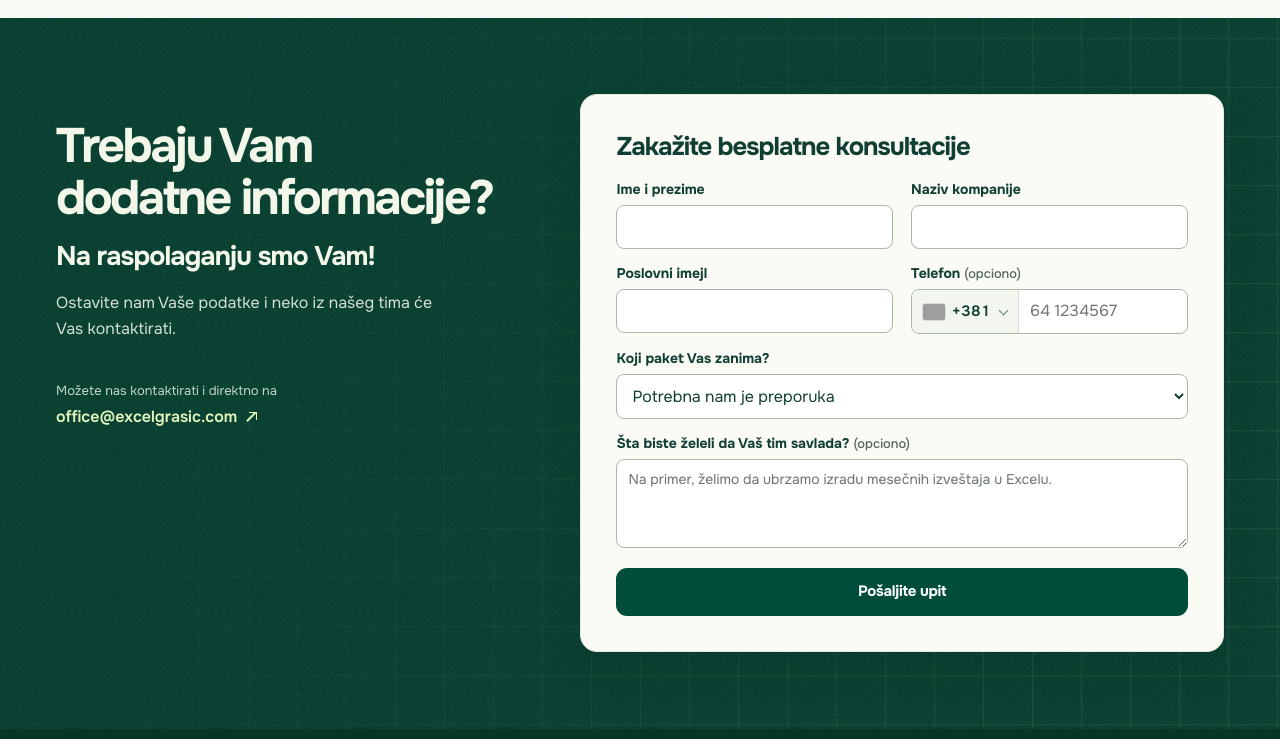
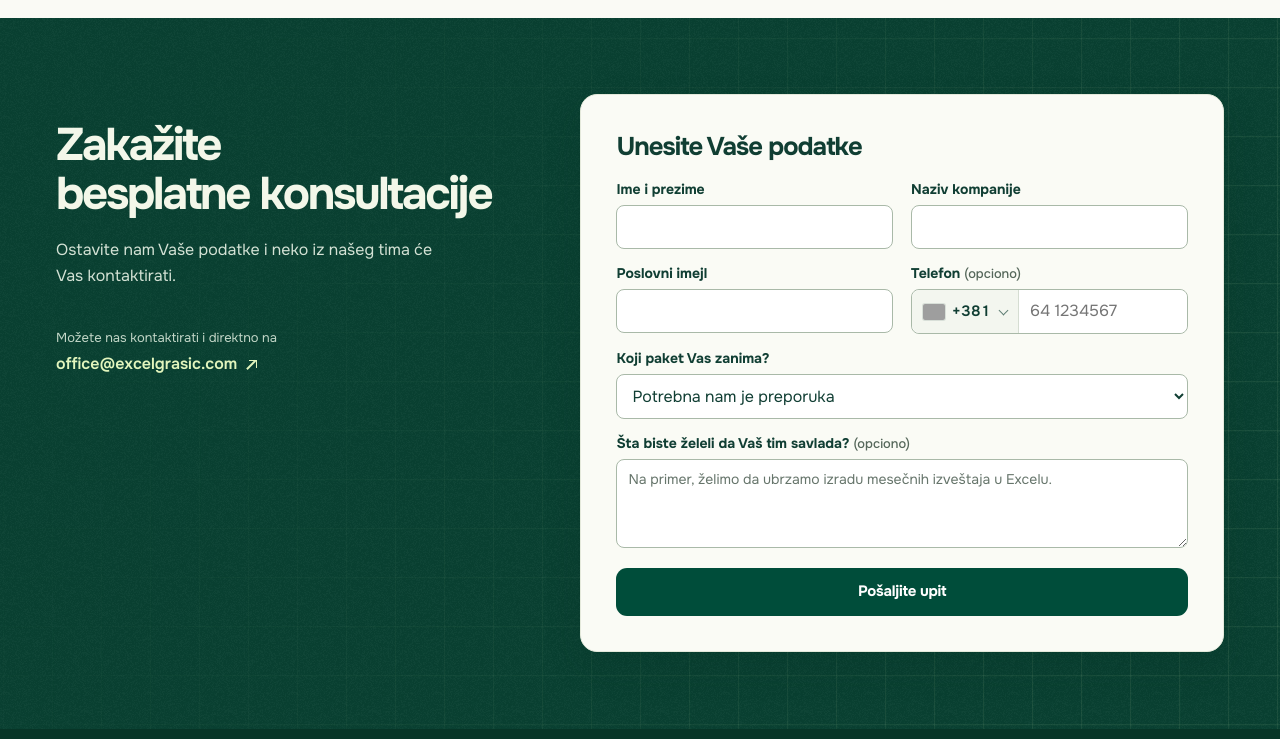
Before and after one commit to floumate-dev/excel-grasic, a plain HTML site: page kompanije/index.html in a window 1280 px wide. Shown: the part 4040-4779 px from the top of the page. Drawn offline with Linux system fonts and the light colour scheme; no server answers; grey boxes are pictures that could not be loaded.

Commit message:
Yearly Ticket: contact heading is now the consultation call
Section heading reads "Zakažite besplatne konsultacije", the form title
becomes "Unesite Vaše podatke" and the subheading is removed. Heading
size still follows the column width so it stays on two lines.

Co-Authored-By: Claude Opus 5.5 <noreply@anthropic.com>

```diff
--- a/kompanije/index.html
+++ b/kompanije/index.html
@@ -298,12 +298,11 @@ h3 { line-height: 1.22; letter-spacing: -.038em; }
 .contact-grid { mask-image: linear-gradient(115deg,transparent 8%,#000 85%); }
 .contact-inner { display: grid; grid-template-columns: minmax(0,.82fr) minmax(0,1.18fr); align-items: start; gap: clamp(26px,6vw,100px); padding-block: clamp(57px,6vw,88px); }
 .contact-copy { padding-top: clamp(6px,2.1vw,32px); }
-/* naslov u dva reda kao u dizajnu: velicina prati sirinu kolone (cqi), ne ekrana */
+/* naslov u dva reda ("Zakazite / besplatne konsultacije"): velicina prati sirinu kolone (cqi), ne ekrana,
+   da spojeno "besplatne konsultacije" uvek stane u kolonu */
 .contact-copy { container-type: inline-size; }
-.contact-copy h2 { max-width: 560px; font-size: clamp(34px,3.6vw,54px); font-size: clamp(26px,10.8cqi,54px); }
+.contact-copy h2 { max-width: 560px; font-size: clamp(30px,3.2vw,48px); font-size: clamp(20px,10.2cqi,54px); }
 .contact-copy>p { max-width: 405px; margin-top: 18px; color: #d4e2d5; font-size: 16px; line-height: 1.65; }
-/* podnaslov ispod naslova: jaci od teksta, slabiji od naslova */
-.contact-copy>.contact-sub { max-width: 475px; margin-top: 16px; color: #f3f7e9; font-size: clamp(22px,2.1vw,31px); font-weight: 640; line-height: 1.15; letter-spacing: -.035em; text-wrap: balance; }
 .direct-contact { display: grid; justify-items: start; gap: 4px; margin-top: clamp(25px,3vw,43px); }
 .direct-contact>span { color: #c2d6c7; font-size: 13px; }
 .direct-contact a { display: inline-flex; align-items: center; gap: 8px; color: #e2f5bd; font-weight: 600; font-size: 16px; text-underline-offset: 4px; }
@@ -854,8 +853,7 @@ html body{line-height:1.55 !important;font-weight:400 !important}
       <div class="contact-grid" aria-hidden="true"></div>
       <div class="wrap contact-inner">
         <div class="contact-copy">
-          <h2 id="contact-title">Trebaju Vam dodatne informacije?</h2>
-          <p class="contact-sub">Na raspolaganju smo&nbsp;Vam!</p>
+          <h2 id="contact-title">Zakažite besplatne&nbsp;konsultacije</h2>
           <p>Ostavite nam Vaše podatke i neko iz našeg tima će Vas&nbsp;kontaktirati.</p>
           <div class="direct-contact">
             <span>Možete nas kontaktirati i direktno&nbsp;na</span>
@@ -864,7 +862,7 @@ html body{line-height:1.55 !important;font-weight:400 !important}
         </div>
         <div class="form-card">
           <form id="ticket-form" novalidate aria-labelledby="form-title">
-            <h3 id="form-title">Zakažite besplatne&nbsp;konsultacije</h3>
+            <h3 id="form-title">Unesite Vaše&nbsp;podatke</h3>
             <div class="form-fields">
               <div class="form-field"><label for="contact-name">Ime i prezime</label>
                 <input id="contact-name" name="Ime i prezime" autocomplete="name" maxlength="100" required pattern=".*\S.*" title="Unesite ime i prezime."></div>
```
